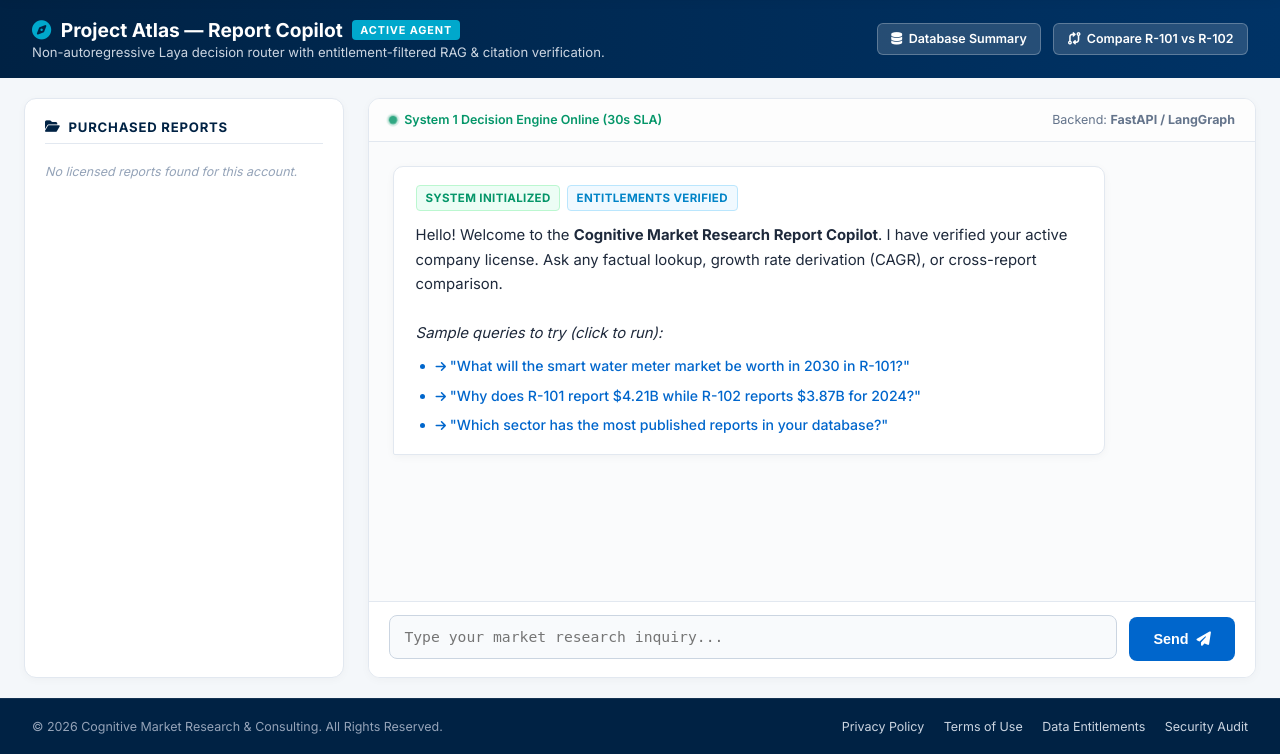
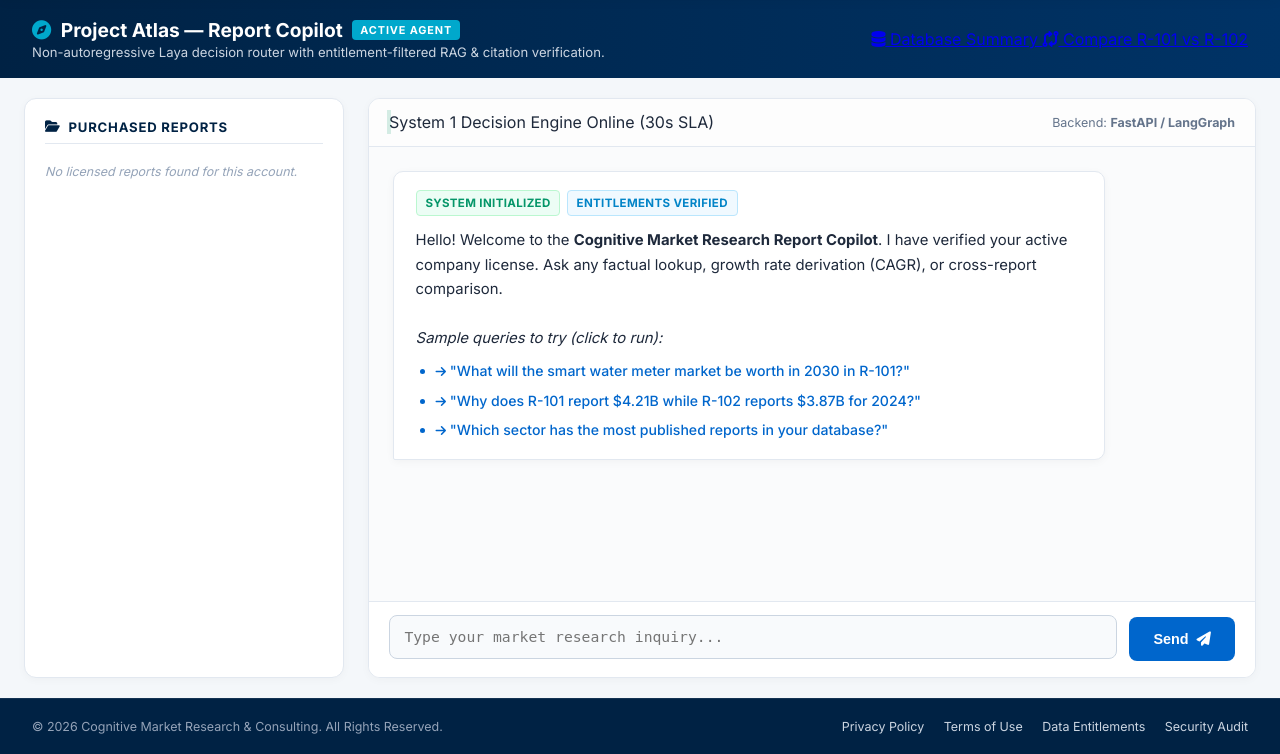
Before and after one commit to suyash-rgb/Project-Atlas, a CodeIgniter app: the page made by portal/application/views/chat_view.php in a window 1280 px wide. Shown: the part 97-851 px from the top of the page. Run offline with CodeIgniter, Linux system fonts and the light colour scheme; data that the repository does not hold is empty.

Commit message:
remove verbose text

```diff
--- a/portal/assets/css/style.css
+++ b/portal/assets/css/style.css
@@ -136,7 +136,8 @@ header.main-header {
     transition: all 0.2s;
 }
 
-.header-nav .nav-link:hover, .header-nav .nav-link.active {
+.header-nav .nav-link:hover,
+.header-nav .nav-link.active {
     color: var(--cmr-primary-blue);
     background: #eff6ff;
 }
@@ -204,25 +205,6 @@ header.main-header {
     margin-top: 0.15rem;
 }
 
-.portal-actions {
-    display: flex;
-    gap: 0.75rem;
-}
-
-.btn-view-library {
-    background: rgba(255, 255, 255, 0.15);
-    color: #ffffff;
-    border: 1px solid rgba(255, 255, 255, 0.25);
-    font-size: 0.78rem;
-    font-weight: 600;
-    padding: 0.45rem 0.85rem;
-    border-radius: 6px;
-    text-decoration: none;
-    display: flex;
-    align-items: center;
-    gap: 0.4rem;
-    transition: all 0.2s;
-}
 
 .btn-view-library:hover {
     background: rgba(255, 255, 255, 0.25);
@@ -326,14 +308,6 @@ header.main-header {
     align-items: center;
 }
 
-.chat-status-pill {
-    display: flex;
-    align-items: center;
-    gap: 0.45rem;
-    font-size: 0.78rem;
-    font-weight: 600;
-    color: var(--cmr-success);
-}
 
 .pulse-dot {
     width: 8px;
@@ -345,9 +319,20 @@ header.main-header {
 }
 
 @keyframes pulse {
-    0% { transform: scale(0.95); opacity: 0.7; }
-    50% { transform: scale(1.2); opacity: 1; }
-    100% { transform: scale(0.95); opacity: 0.7; }
+    0% {
+        transform: scale(0.95);
+        opacity: 0.7;
+    }
+
+    50% {
+        transform: scale(1.2);
+        opacity: 1;
+    }
+
+    100% {
+        transform: scale(0.95);
+        opacity: 0.7;
+    }
 }
 
 .chat-stream {
@@ -370,8 +355,15 @@ header.main-header {
 }
 
 @keyframes slideIn {
-    from { opacity: 0; transform: translateY(4px); }
-    to { opacity: 1; transform: translateY(0); }
+    from {
+        opacity: 0;
+        transform: translateY(4px);
+    }
+
+    to {
+        opacity: 1;
+        transform: translateY(0);
+    }
 }
 
 .user-bubble {
@@ -408,9 +400,23 @@ header.main-header {
     letter-spacing: 0.03em;
 }
 
-.badge-pill.conf { background: var(--cmr-success-bg); color: var(--cmr-success); border: 1px solid #bbf7d0; }
-.badge-pill.escalate { background: var(--cmr-danger-bg); color: var(--cmr-danger); border: 1px solid #fecaca; }
-.badge-pill.router { background: var(--cmr-info-bg); color: var(--cmr-info); border: 1px solid #bae6fd; }
+.badge-pill.conf {
+    background: var(--cmr-success-bg);
+    color: var(--cmr-success);
+    border: 1px solid #bbf7d0;
+}
+
+.badge-pill.escalate {
+    background: var(--cmr-danger-bg);
+    color: var(--cmr-danger);
+    border: 1px solid #fecaca;
+}
+
+.badge-pill.router {
+    background: var(--cmr-info-bg);
+    color: var(--cmr-info);
+    border: 1px solid #bae6fd;
+}
 
 .answer-content {
     font-size: 0.93rem;
@@ -562,7 +568,7 @@ footer.main-footer {
     display: flex;
     justify-content: space-between;
     align-items: center;
-    border-top: 1px solid rgba(255,255,255,0.08);
+    border-top: 1px solid rgba(255, 255, 255, 0.08);
     margin-top: auto;
 }
 
```
Also changed, not shown: portal/preview.html (+3 -17 lines).
